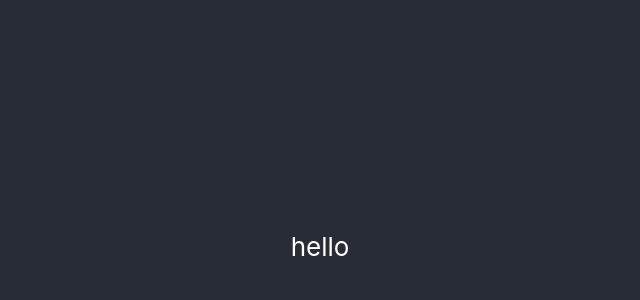
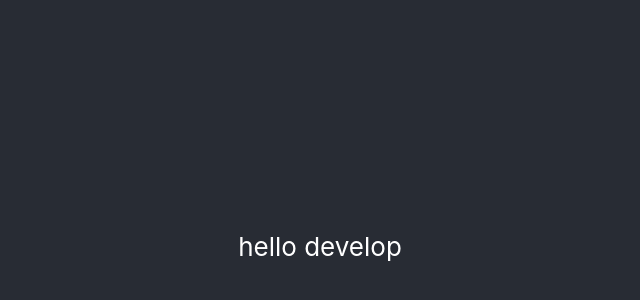
Before and after one commit to Allex372/military-home, a React (Create React App) app: page / in a window 1280 px wide. Shown: the part 154-454 px from the top of the page, without its empty margins (320-960 px from the left). Built offline with nearby package versions, Linux system fonts and the light colour scheme.

Commit message:
add develop branch

```diff
--- a/src/App.tsx
+++ b/src/App.tsx
@@ -5,7 +5,7 @@ function App() {
   return (
     <div className="App">
       <header className="App-header">
-        hello
+        hello develop
       </header>
     </div>
   );
```
